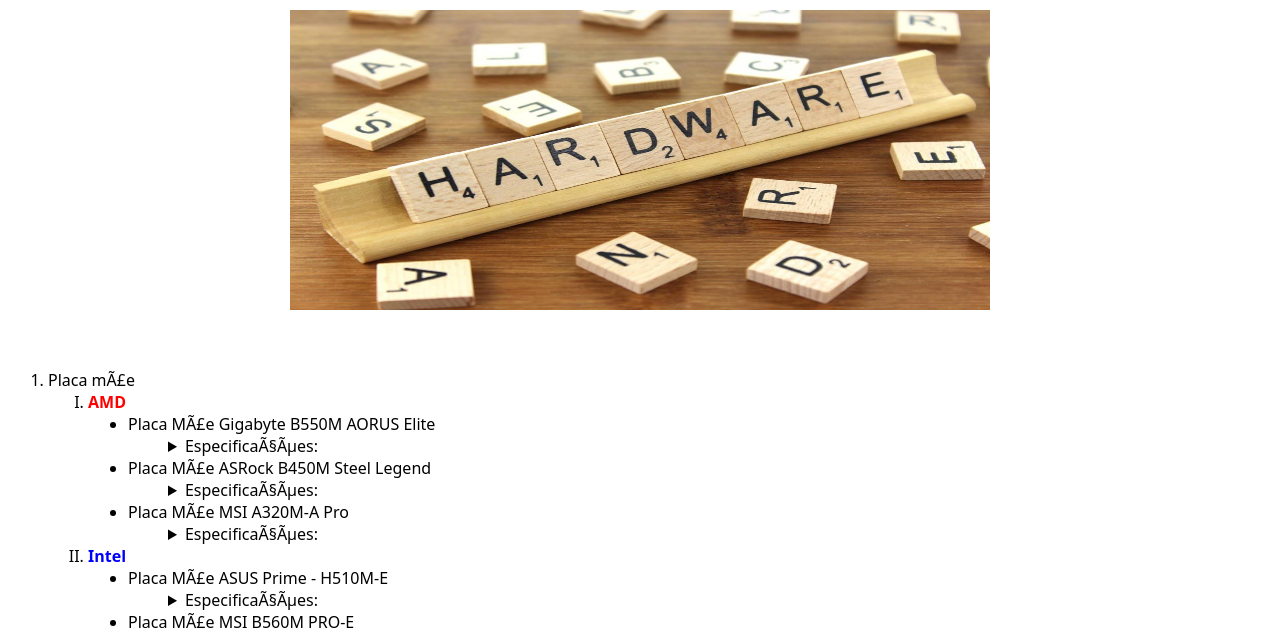
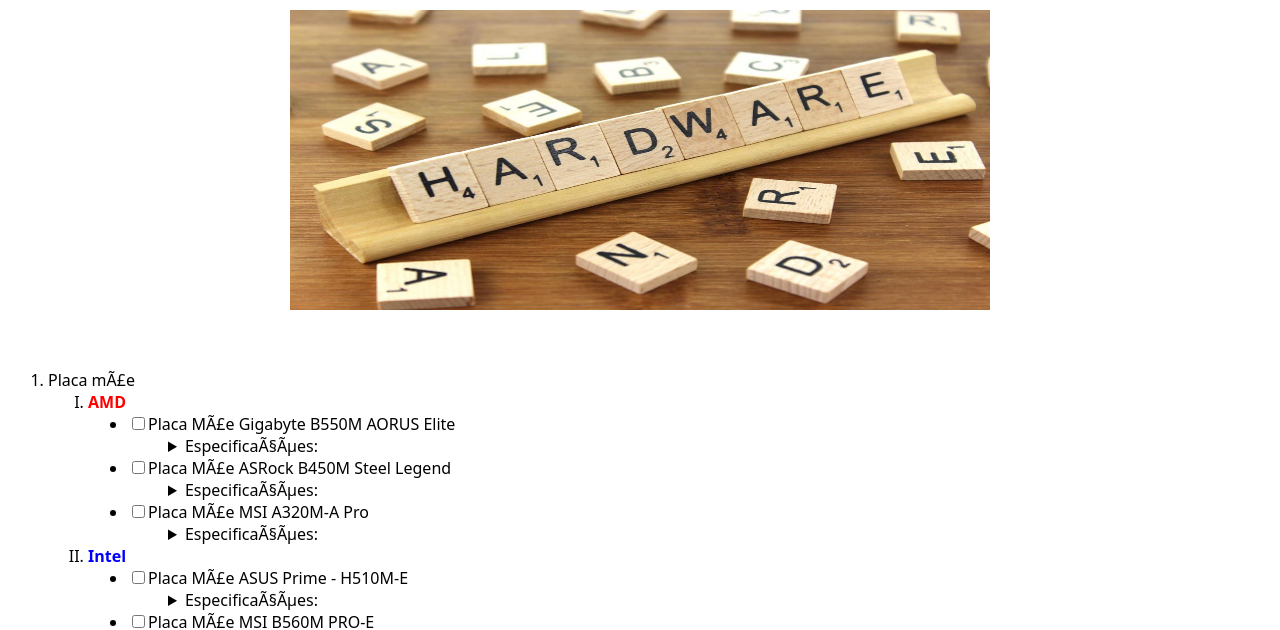
Before and after one commit to WarlleyRib/Att2, a plain HTML site: page index.html in a window 1280 px wide. Shown: the part 172-802 px from the top of the page. Drawn offline with Linux system fonts and the light colour scheme.

Commit message:
Update index.html

```diff
--- a/index.html
+++ b/index.html
@@ -23,7 +23,7 @@
                     <li>
                         <font color="red"><strong>AMD</strong></font>
                         <ul type="disc"><!--S-SUB_p1-->
-                            <li>Placa Mãe Gigabyte B550M AORUS Elite
+                            <li><input type="checkbox">Placa Mãe Gigabyte B550M AORUS Elite
                                 <ul><!--SS-SUB_p1-->
                                     <details>
                                         <summary>Especificações:</summary>
@@ -42,7 +42,7 @@
                                     </details>
                                 </ul>
                             </li>
-                            <li>Placa Mãe ASRock B450M Steel Legend</li>
+                            <li><input type="checkbox">Placa Mãe ASRock B450M Steel Legend</li>
                             <ul><!--SS-SUB_p1-->
                                 <details>
                                     <summary>Especificações:</summary>
@@ -53,7 +53,7 @@
                                     </p>
                                 </details>
                             </ul>
-                            <li>Placa Mãe MSI A320M-A Pro</li>
+                            <li><input type="checkbox">Placa Mãe MSI A320M-A Pro</li>
                             <ul><!--SS-SUB_p1-->
                                 <details>
                                     <summary>Especificações:</summary>
@@ -73,7 +73,7 @@
                         <font color="blue"><strong>Intel</strong></font>
                     </li>
                     <ul type="disc"><!--S-SUB_p1-->
-                        <li>Placa Mãe ASUS Prime - H510M-E</li>
+                        <li><input type="checkbox">Placa Mãe ASUS Prime - H510M-E</li>
                         <ul><!--SS-SUB_p1-->
                             <details>
                                 <summary>Especificações:</summary>
@@ -90,7 +90,7 @@
                                 </p>
                             </details>
                         </ul>
-                        <li>Placa Mãe MSI B560M PRO-E</li>
+                        <li><input type="checkbox">Placa Mãe MSI B560M PRO-E</li>
                         <ul><!--SS-SUB_p1-->
                             <details>
                                 <summary>Especificações:</summary>
@@ -104,7 +104,7 @@
                                 </p>
                             </details>
                         </ul>
-                        <li>Placa Mãe Gigabyte B660M Aorus PRO</li>
+                        <li><input type="checkbox">Placa Mãe Gigabyte B660M Aorus PRO</li>
                         <ul><!--SS-SUB_p1-->
                             <details>
                                 <summary>Especificações:</summary>
@@ -134,21 +134,21 @@
                                                 <summary>opções</summary>
                                                 <ul type="circle"><!--4SUB_PRINCIPAL 2-->
                                                     <i>
-                                                        <li>Ryzen 7 1800X</li>
-                                                        <li>Ryzen 7 PRO 1700X</li>
-                                                        <li>Ryzen 7 1700X</li>
-                                                        <li>Ryzen 7 PRO 1700</li>
-                                                        <li>Ryzen 7 1700</li>
-                                                        <li>Ryzen 5 1600X</li>
-                                                        <li>Ryzen 5 PRO 1600</li>
-                                                        <li>Ryzen 5 1600</li>
-                                                        <li>Ryzen 5 1500X</li>
-                                                        <li>Ryzen 5 PRO 1500</li>
-                                                        <li>Ryzen 5 1400</li>
-                                                        <li>Ryzen 3 1300X</li>
-                                                        <li>Ryzen 3 PRO 1300 </li>
-                                                        <li>Ryzen 3 PRO 1200</li>
-                                                        <li>Ryzen 3 1200</li>
+                                                        <li><input type="checkbox">Ryzen 7 1800X</li>
+                                                        <li><input type="checkbox">Ryzen 7 PRO 1700X</li>
+                                                        <li><input type="checkbox">Ryzen 7 1700X</li>
+                                                        <li><input type="checkbox">Ryzen 7 PRO 1700</li>
+                                                        <li><input type="checkbox">Ryzen 7 1700</li>
+                                                        <li><input type="checkbox">Ryzen 5 1600X</li>
+                                                        <li><input type="checkbox">Ryzen 5 PRO 1600</li>
+                                                        <li><input type="checkbox">Ryzen 5 1600</li>
+                                                        <li><input type="checkbox">Ryzen 5 1500X</li>
+                                                        <li><input type="checkbox">Ryzen 5 PRO 1500</li>
+                                                        <li><input type="checkbox">Ryzen 5 1400</li>
+                                                        <li><input type="checkbox">Ryzen 3 1300X</li>
+                                                        <li><input type="checkbox">Ryzen 3 PRO 1300 </li>
+                                                        <li><input type="checkbox">Ryzen 3 PRO 1200</li>
+                                                        <li><input type="checkbox">Ryzen 3 1200</li>
                                                     </i>
                                                 </ul>
                                             </details>
@@ -158,10 +158,10 @@
                                                 <summary>opções</summary>
                                                 <ul type="circle"><!--4SUB_PRINCIPAL 2-->
                                                     <i>
-                                                        <li>AMD Ryzen™ Embedded V2748 with Radeon™ Graphics</li>
-                                                        <li>AMD Ryzen™ Embedded V2718 with Radeon™ Graphics</li>
-                                                        <li>AMD Ryzen™ Embedded V2546 with Radeon™ Graphics</li>
-                                                        <li>AMD Ryzen™ Embedded V2516 with Radeon™ Graphics</li>
+                                                        <li><input type="checkbox">AMD Ryzen™ Embedded V2748 with Radeon™ Graphics</li>
+                                                        <li><input type="checkbox">AMD Ryzen™ Embedded V2718 with Radeon™ Graphics</li>
+                                                        <li><input type="checkbox">AMD Ryzen™ Embedded V2546 with Radeon™ Graphics</li>
+                                                        <li><input type="checkbox">AMD Ryzen™ Embedded V2516 with Radeon™ Graphics</li>
                                                     </i>
                                                 </ul>
                                             </details>
@@ -171,11 +171,11 @@
                                                 <summary>opções</summary>
                                                 <ul type="circle"><!--4SUB_PRINCIPAL 2-->
                                                     <i>
-                                                        <li>AMD Ryzen™ Embedded V3C14</li>
-                                                        <li>AMD Ryzen™ Embedded V3C16</li>
-                                                        <li>AMD Ryzen™ Embedded V3C18I</li>
-                                                        <li>AMD Ryzen™ Embedded V3C44</li>
-                                                        <li>AMD Ryzen™ Embedded V3C48</li>
+                                                        <li><input type="checkbox">AMD Ryzen™ Embedded V3C14</li>
+                                                        <li><input type="checkbox">AMD Ryzen™ Embedded V3C16</li>
+                                                        <li><input type="checkbox">AMD Ryzen™ Embedded V3C18I</li>
+                                                        <li><input type="checkbox">AMD Ryzen™ Embedded V3C44</li>
+                                                        <li><input type="checkbox">AMD Ryzen™ Embedded V3C48</li>
                                                     </i>
                                                 </ul>
                                             </details>
@@ -185,24 +185,24 @@
                                                 <summary>opções</summary>
                                                 <ul type="circle"><!--4SUB_PRINCIPAL 2-->
                                                     <i>
-                                                        <li>AMD Ryzen™ 7 4700G</li>
-                                                        <li>AMD Ryzen™ 7 4700GE </li>
-                                                        <li>AMD Ryzen™ 5 4600G</li>
-                                                        <li>AMD Ryzen™ 5 4600GE</li>
-                                                        <li>AMD Ryzen™3 4300G</li>
-                                                        <li>AMD Ryzen™3 4300GE</li>
-                                                        <li>Athlon™ Ouro 3150G</li>
-                                                        <li>Athlon™ Gold 3150GE</li>
-                                                        <li>Athlon™ Prata 3050GE</li>
-                                                        <li>AMD Ryzen™ 7 PRO 4750G</li>
-                                                        <li>AMD Ryzen™ 7 PRO 4750GE</li>
-                                                        <li>AMD Ryzen™ 5 PRO 4650G</li>
-                                                        <li>AMD Ryzen™ 5 PRO 4650GE</li>
-                                                        <li>AMD Ryzen™3 PRO 4350G</li>
-                                                        <li>AMD Ryzen™3 PRO 4350GE</li>
-                                                        <li>AMD Athlon™ Gold PRO 3150G</li>
-                                                        <li>AMD Athlon™ Gold PRO 3150G</li>
-                                                        <li>AMD Athlon™ Silver PRO</li>
+                                                        <li><input type="checkbox">AMD Ryzen™ 7 4700G</li>
+                                                        <li><input type="checkbox">AMD Ryzen™ 7 4700GE </li>
+                                                        <li><input type="checkbox">AMD Ryzen™ 5 4600G</li>
+                                                        <li><input type="checkbox">AMD Ryzen™ 5 4600GE</li>
+                                                        <li><input type="checkbox">AMD Ryzen™3 4300G</li>
+                                                        <li><input type="checkbox">AMD Ryzen™3 4300GE</li>
+                                                        <li><input type="checkbox">Athlon™ Ouro 3150G</li>
+                                                        <li><input type="checkbox">Athlon™ Gold 3150GE</li>
+                                                        <li><input type="checkbox">Athlon™ Prata 3050GE</li>
+                                                        <li><input type="checkbox">AMD Ryzen™ 7 PRO 4750G</li>
+                                                        <li><input type="checkbox">AMD Ryzen™ 7 PRO 4750GE</li>
+                                                        <li><input type="checkbox">AMD Ryzen™ 5 PRO 4650G</li>
+                                                        <li><input type="checkbox">AMD Ryzen™ 5 PRO 4650GE</li>
+                                                        <li><input type="checkbox">AMD Ryzen™3 PRO 4350G</li>
+                                                        <li><input type="checkbox">AMD Ryzen™3 PRO 4350GE</li>
+                                                        <li><input type="checkbox">AMD Athlon™ Gold PRO 3150G</li>
+                                                        <li><input type="checkbox">AMD Athlon™ Gold PRO 3150G</li>
+                                                        <li><input type="checkbox">AMD Athlon™ Silver PRO</li>
                                                     </i>
                                                 </ul>
                                             </details>
@@ -212,18 +212,18 @@
                                                 <summary>opções</summary>
                                                 <ul type="circle"><!--4SUB_PRINCIPAL 2-->
                                                     <i>
-                                                        <li>AMD Ryzen™ 9 5950X</li>
-                                                        <li>AMD Ryzen™ 9 5900X</li>
-                                                        <li>AMD Ryzen™ 7 5800X3D</li>
-                                                        <li>AMD Ryzen™ 7 5800X</li>
-                                                        <li>AMD Ryzen™ 7 5700X</li>
-                                                        <li>AMD Ryzen™ 7 5700G</li>
-                                                        <li>AMD Ryzen™ 5 5600X3D</li>
-                                                        <li>AMD Ryzen™ 5 5600X</li>
-                                                        <li>AMD Ryzen™ 5 5600G</li>
-                                                        <li>AMD Ryzen™ 5 5600</li>
-                                                        <li>AMD Ryzen™ 5 5500</li>
-                                                        <li>AMD Ryzen™ 5 5500H</li>
+                                                        <li><input type="checkbox">AMD Ryzen™ 9 5950X</li>
+                                                        <li><input type="checkbox">AMD Ryzen™ 9 5900X</li>
+                                                        <li><input type="checkbox">AMD Ryzen™ 7 5800X3D</li>
+                                                        <li><input type="checkbox">AMD Ryzen™ 7 5800X</li>
+                                                        <li><input type="checkbox">AMD Ryzen™ 7 5700X</li>
+                                                        <li><input type="checkbox">AMD Ryzen™ 7 5700G</li>
+                                                        <li><input type="checkbox">AMD Ryzen™ 5 5600X3D</li>
+                                                        <li><input type="checkbox">AMD Ryzen™ 5 5600X</li>
+                                                        <li><input type="checkbox">AMD Ryzen™ 5 5600G</li>
+                                                        <li><input type="checkbox">AMD Ryzen™ 5 5600</li>
+                                                        <li><input type="checkbox">AMD Ryzen™ 5 5500</li>
+                                                        <li><input type="checkbox">AMD Ryzen™ 5 5500H</li>
                                                     </i>
                                                 </ul>
                                             </details>
@@ -242,11 +242,11 @@
                         <details>
                             <summary>mais</summary>
                             <ul type="circle">
-                                <li>12th Intel® Core™</li>
-                                <li>11th Intel® Core™</li>
-                                <li>10th Gen Intel® Core™ </li>
-                                <li>Pentium® Gold</li>
-                                <li>Celeron®</li>
+                                <li><input type="checkbox">12th Intel® Core™</li>
+                                <li><input type="checkbox">11th Intel® Core™</li>
+                                <li><input type="checkbox">10th Gen Intel® Core™ </li>
+                                <li><input type="checkbox">Pentium® Gold</li>
+                                <li><input type="checkbox">Celeron®</li>
                             </ul>
                         </details>
                     </li>
@@ -258,8 +258,8 @@
             <ul type="disc"><!--SUB_PRINCIPAL 3-->
                 <li>Modelo
                     <ul type="circle"><!--SSUB_PRINCIPAL 3-->
-                        <li>DDR4</li>
-                        <li>DDR5</li>
+                        <li><input type="checkbox">DDR4</li>
+                        <li><input type="checkbox">DDR5</li>
                     </ul>
                 </li>
             </ul>
@@ -271,9 +271,10 @@
                     <ol type="I"><!--SSUB_PRINCIPAL 4-->
                         <details>
                             <summary>opções</summary>
-                            <li><i>Galax GTX 1650</i></li>
-                            <li><i>GeForce RTX 3060</i></li>
-                            <li><i>Galax GeForce GTX 1660 Super</i></li>
+
+                            <li><input type="checkbox"><i>Galax GTX 1650</i></li>
+                            <li><input type="checkbox"><i>GeForce RTX 3060</i></li>
+                            <li><input type="checkbox"><i>Galax GeForce GTX 1660 Super</i></li>
                         </details>
                     </ol>
                 </li>
@@ -282,9 +283,9 @@
                     <ol type="i">
                         <details>
                             <summary>opções</summary>
-                            <li><i>RX 6600</i></li>
-                            <li><i>RX 580</i></li>
-                            <li><i>RX 6500XT</i></li>
+                            <li><input type="checkbox"><i>RX 6600</i></li>
+                            <li><input type="checkbox"><i>RX 580</i></li>
+                            <li><input type="checkbox"><i>RX 6500XT</i></li>
                         </details>
                     </ol>
                 </li>
@@ -293,9 +294,9 @@
         <li>Fonte <!--PRINCIPAL 5-->
             <ol type="a"><!--SUB_PRINCIPAL 5-->
                 <font color="brown">
-                    <li>550W</li>
-                    <li>650W</li>
-                    <li>700W</li>
+                    <li><input type="checkbox">550W</li>
+                    <li><input type="checkbox">650W</li>
+                    <li><input type="checkbox">700W</li>
                 </font>
             </ol>
         </li>
@@ -304,8 +305,8 @@
                 <li>Tipo
                     <ul type="circle"><!--SSUB_PRINCIPAL 6-->
                         <font color="#13F1D9">
-                            <li>SSD SATA</li>
-                            <li>NVMe</li>
+                            <li><input type="checkbox">SSD SATA</li>
+                            <li><input type="checkbox">NVMe</li>
                         </font>
                     </ul>
                 </li>
@@ -317,8 +318,8 @@
                     target="_blank">
                     <li>Kabum!</li>
                 </a>
-                <a href="https://www.kabum.com.br/?gclid=EAIaIQobChMI0a7L46XLgQMV1klvBB2iBAJ_EAAYASAAEgIrh_D_BwE"
-                    target="_blank" <li>Pichau
+                <a href="https://www.googleadservices.com/pagead/aclk?sa=L&ai=DChcSEwilqfObusuBAxXZC60GHR4YCRQYABAAGgJwdg&ase=2&gclid=EAIaIQobChMIpanzm7rLgQMV2QutBh0eGAkUEAAYASAAEgIj-fD_BwE&ei=AnkUZcTULLzD5OUPgOeaoAg&ohost=www.google.com&cid=CAASJuRo9bIAkKd_rYSL0naXtcXjZOkdx1_bQEC9YNq0tetjUt9iuilG&sig=AOD64_3H1NHf8GQe9on80j-8Ub7fLMIVoQ&q&sqi=2&nis=4&adurl&ved=2ahUKEwjE3eebusuBAxW8IbkGHYCzBoQQ0Qx6BAgOEAE"
+                    target="_blank"><li>Pichau</li></a>
         </li>
         </a>
         <a href="https://www.terabyteshop.com.br/?gclid=EAIaIQobChMI8LPRh6bLgQMVSo7CCB063gjzEAAYASAAEgIUNfD_BwE"
@@ -554,6 +555,7 @@
         </a>
     </font>
 
+
 </body>
 
 
```
